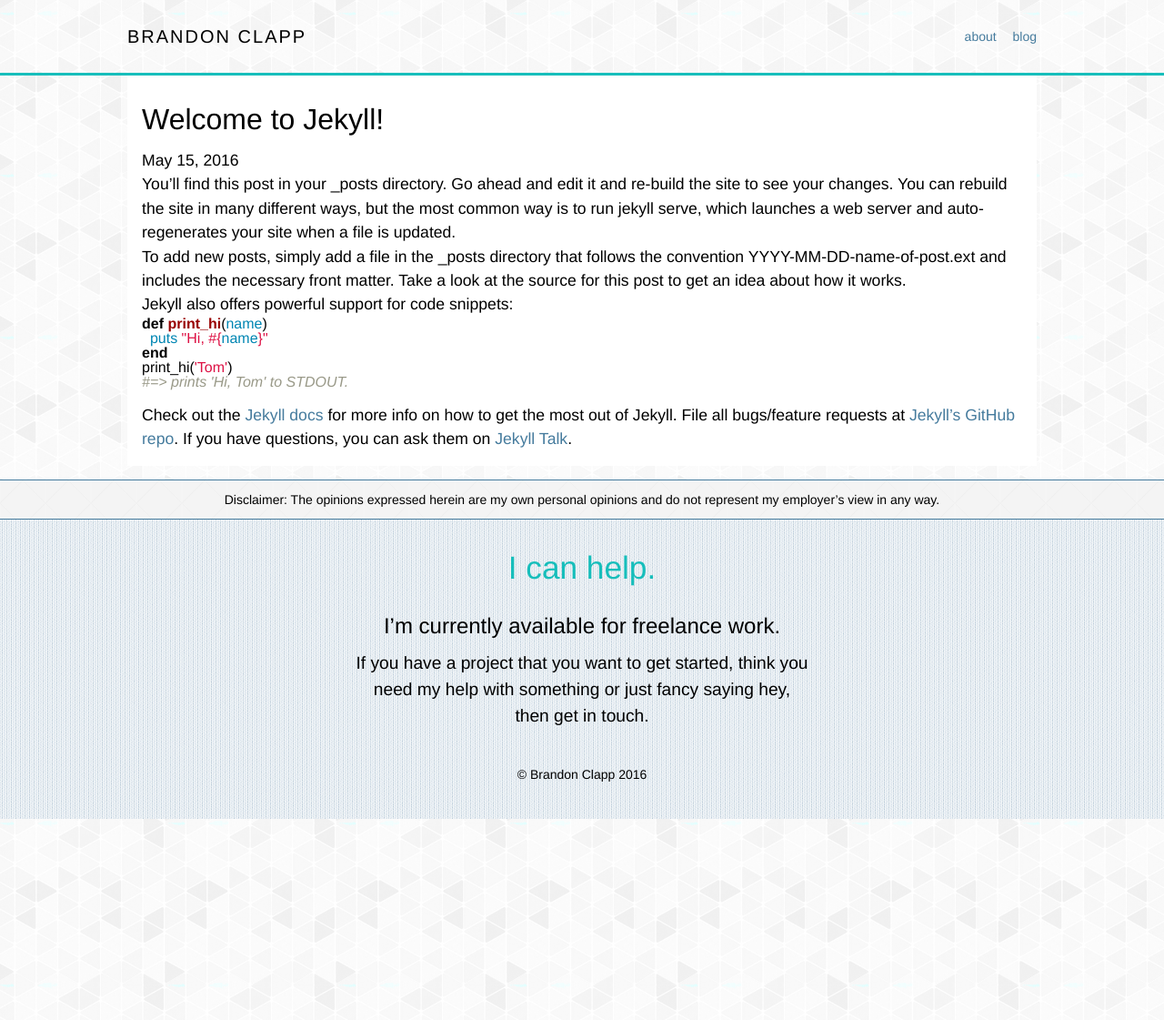
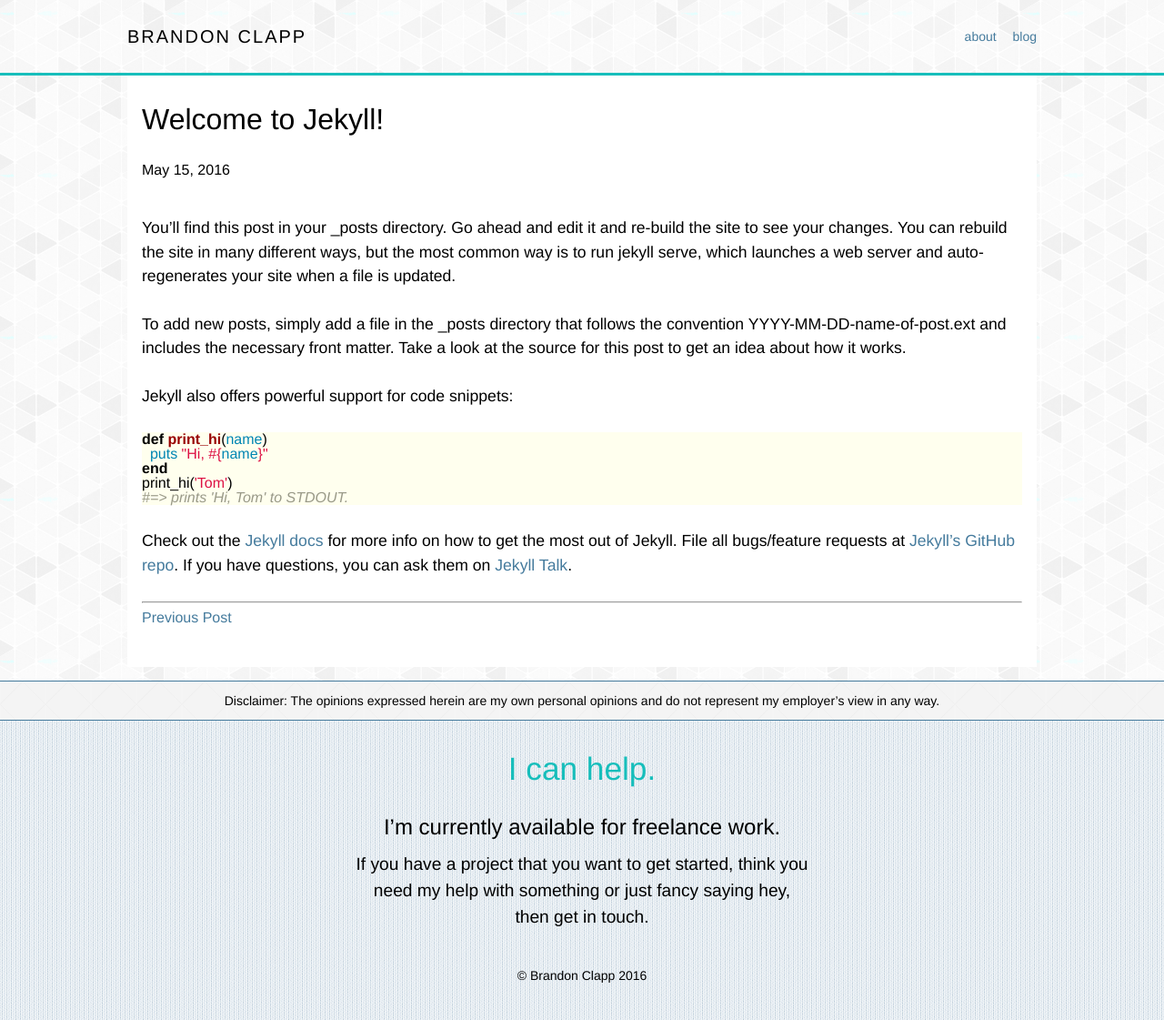
Before and after one commit to BrandonClapp/brandonclapp.github.io, a Jekyll site: the page built from _posts/2016-05-15-welcome-to-jekyll.markdown, in a window 1280 px wide. Shown: the whole page at 91% size. Built offline with Jekyll 4.4.1, drawn with Linux system fonts in a browser that asks for light colours; some web fonts are replaced; before the commit the page ends 900 px from its top, so only the background shows below that.

Commit message:
Styling for posts page. Close #19

```diff
--- a/_layouts/post.html
+++ b/_layouts/post.html
@@ -3,13 +3,37 @@
 ---
 <article class="post" itemscope itemtype="http://schema.org/BlogPosting">
 
-  <header class="post-header">
+  {% if page.header %}
+    <div class="header-image">
+      <img src="{{ page.header | prepend: "/assets/images/posts/headers/" }}" />
+    </div>
+  {% endif %}
+
+  <div class="post-header">
     <h1 class="post-title" itemprop="name headline">{{ page.title }}</h1>
-    <p class="post-meta"><time datetime="{{ page.date | date_to_xmlschema }}" itemprop="datePublished">{{ page.date | date: "%b %-d, %Y" }}</time>{% if page.author %} • <span itemprop="author" itemscope itemtype="http://schema.org/Person"><span itemprop="name">{{ page.author }}</span></span>{% endif %}</p>
-  </header>
+    <div class="post-meta">
+      <time datetime="{{ page.date | date_to_xmlschema }}" itemprop="datePublished">{{ page.date | date: "%b %-d, %Y" }}</time>
+      {% if page.author %}
+      • <span itemprop="author" itemscope itemtype="http://schema.org/Person"><span itemprop="name">{{ page.author }}</span></span>
+      {% endif %}
+    </div>
+  </div>
 
   <div class="post-content" itemprop="articleBody">
     {{ content }}
   </div>
 
+  <hr />
+
+  {% if page.previous %}
+  <div class="pull-left">
+    <a href="{{ page.previous.url }}">Previous Post</a>
+  </div>
+  {% endif %}
+  {% if page.next %}
+  <div class="pull-right">
+    <a href="{{ page.next.url }}">Next Post</a>
+  </div>
+  {% endif %}
+  <div class="clearfix"></div>
 </article>
--- a/_sass/_syntax-highlighting.scss
+++ b/_sass/_syntax-highlighting.scss
@@ -2,7 +2,7 @@
  * Syntax highlighting styles
  */
 .highlight {
-    background: #fff;
+    background: #ffe;
     //@extend %vertical-rhythm;
     margin-bottom: ($spacing-unit/2);
 
--- /dev/null
+++ b/_sass/post.scss
@@ -0,0 +1,26 @@
+.post {
+
+  .header-image {
+    margin-top: 1em;
+    max-height: 400px;
+    overflow: hidden;
+    border-bottom: 1px solid black;
+
+    img {
+      width: 100%;
+    }
+  }
+
+  .post-header {
+
+    .post-meta {
+      padding: 1em 0;
+    }
+  }
+
+  .post-content {
+    p {
+      margin: 1.5em 0;
+    }
+  }
+}
--- a/css/main.scss
+++ b/css/main.scss
@@ -40,5 +40,6 @@
         "banners",
         "home",
         "blog",
+        "post",
         "syntax-highlighting"
 ;
```
Also changed, not shown: _drafts/this-is-just-a-test-post-8.md (+2 -0 lines), _drafts/this-is-just-a-test-post-9.md (+1 -0 lines), _drafts/this-is-just-a-test-post.md (+1 -0 lines), assets/images/posts/headers/test.jpg (added), assets/images/posts/headers/test2.png (added), 2 other files.
